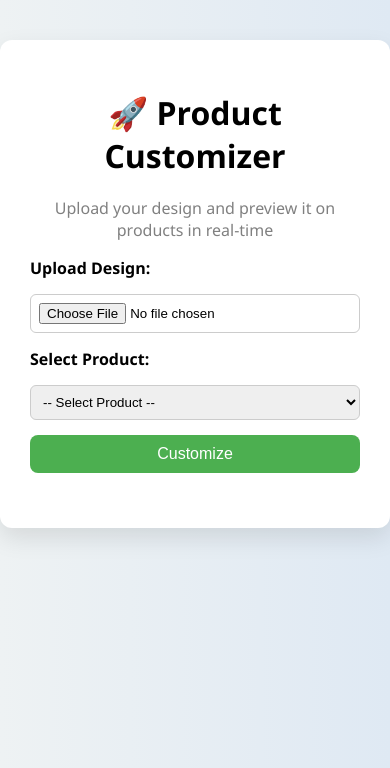
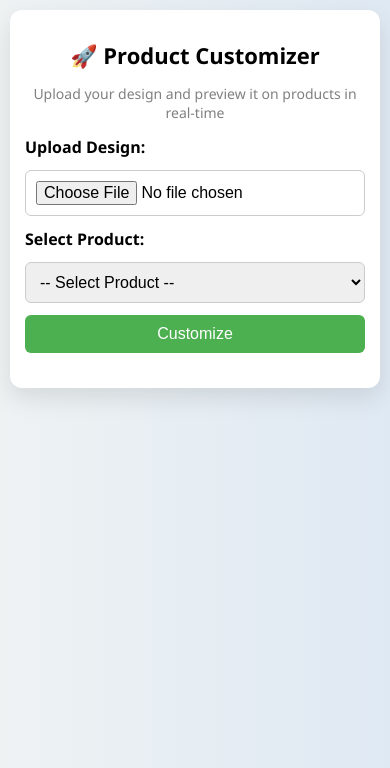
Before and after one commit to AmanulFarhan/product-customizer, a Django app: page / in a window 390 px wide. Shown: the top 768 px of the page. Run offline with Django 4.2, Linux system fonts and the light colour scheme.

Commit message:
made the ui responsive

```diff
--- a/customizer/templates/home.html
+++ b/customizer/templates/home.html
@@ -2,6 +2,10 @@
 <html>
 <head>
     <title>Product Customizer</title>
+
+    <!-- ✅ IMPORTANT for responsiveness -->
+    <meta name="viewport" content="width=device-width, initial-scale=1.0">
+
     <style>
         body {
             font-family: 'Segoe UI', sans-serif;
@@ -12,42 +16,48 @@
 
         .container {
             max-width: 900px;
-            margin: 40px auto;
+            margin: 20px auto;
             background: white;
-            padding: 30px;
+            padding: 20px;
             border-radius: 12px;
             box-shadow: 0 10px 25px rgba(0,0,0,0.1);
         }
 
         h1 {
             text-align: center;
-            margin-bottom: 20px;
+            margin-bottom: 10px;
+        }
+
+        p {
+            text-align: center;
+            color: gray;
+            font-size: 14px;
         }
 
         form {
             display: flex;
             flex-direction: column;
-            gap: 15px;
-            margin-bottom: 25px;
+            gap: 12px;
+            margin-bottom: 20px;
         }
 
         label {
             font-weight: 600;
         }
 
-        input, select {
-            padding: 8px;
+        input, select, button {
+            padding: 10px;
             border-radius: 6px;
             border: 1px solid #ccc;
+            font-size: 16px;
+            width: 100%;
+            box-sizing: border-box;
         }
 
         button {
-            padding: 10px;
             border: none;
-            border-radius: 8px;
             background: #4CAF50;
             color: white;
-            font-size: 16px;
             cursor: pointer;
             transition: 0.3s;
         }
@@ -58,7 +68,6 @@
 
         .results {
             display: flex;
-            justify-content: space-between;
             gap: 20px;
             margin-top: 20px;
         }
@@ -73,7 +82,8 @@
         }
 
         img {
-            max-width: 100%;
+            width: 100%;
+            max-width: 300px;
             border-radius: 8px;
         }
 
@@ -89,23 +99,45 @@
         .download button:hover {
             background: #1976D2;
         }
+
+        /* 🔥 RESPONSIVE FIX */
+        @media (max-width: 768px) {
+
+            .container {
+                margin: 10px;
+                padding: 15px;
+            }
+
+            .results {
+                flex-direction: column;
+                align-items: center;
+            }
+
+            img {
+                max-width: 100%;
+            }
+
+            h1 {
+                font-size: 22px;
+            }
+        }
     </style>
 </head>
+
 <body>
 
 <div class="container">
     <h1>🚀 Product Customizer</h1>
-    <p style="text-align:center; color:gray;">
-        Upload your design and preview it on products in real-time
-    </p>
+    <p>Upload your design and preview it on products in real-time</p>
+
     <form method="POST" enctype="multipart/form-data">
         {% csrf_token %}
 
         <label>Upload Design:</label>
-        <input type="file" name="design">
+        <input type="file" name="design" required>
 
         <label>Select Product:</label>
-        <select name="product">
+        <select name="product" required>
             <option value="">-- Select Product --</option>
             <option value="white_tshirt">White T-Shirt</option>
             <option value="hoodie">Hoodie</option>
```
